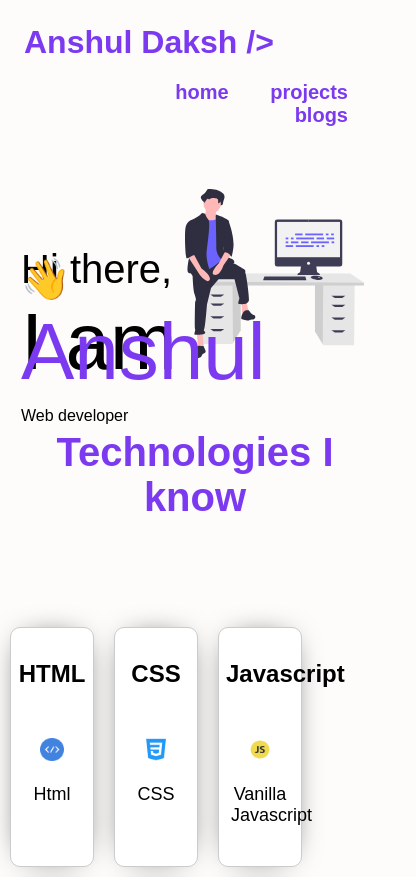
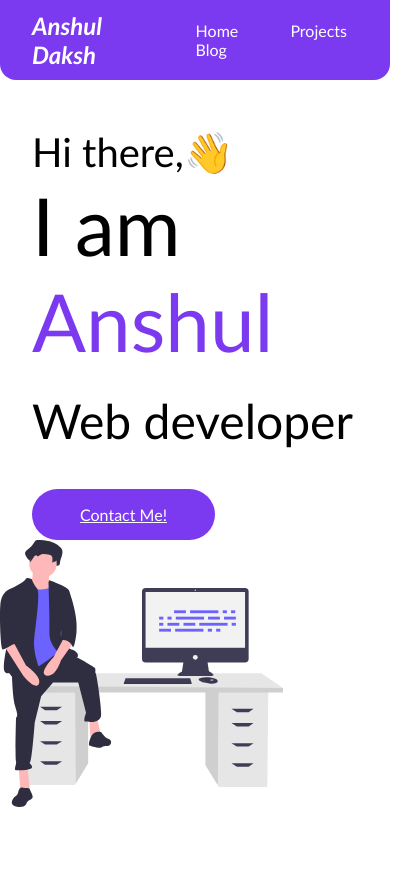
Before and after one commit to anshuldaksh2016/portfolio-site, a plain HTML site: page index.html in a window 390 px wide. Shown: the top 877 px of the page, 416 px wide, since content can reach past the window. Drawn offline with Linux system fonts and the light colour scheme; files that its build step writes are made by us from their sources.

Commit message:
navbar and hero are responsive

```diff
--- a/index.html
+++ b/index.html
@@ -12,7 +12,7 @@
 
 <body>
 
-    <nav class="nav container navigation">
+    <!--<nav class="nav container navigation">
 
         <div class="nav-brand">Anshul Daksh /></div>
         <ul class="non-bullet nav-pills">
@@ -26,18 +26,35 @@
                 <a class="link" href="/blogs.html">blogs</a>
             </li>
         </ul>
+    </nav>-->
+    <!-- testing some code  -->
+
+
+    <nav>
+        <div class="logo">Anshul Daksh</div>
+        <div class="nav-items">
+            <a href="">Home</a>
+            <a href="/projects.html">Projects</a>
+            <a href="/blogs.html">Blog</a>
+        </div>
     </nav>
+    <!-- navbar done -->
 
     <!-- header -->
     <header class="hero">
-        <div class="slide">
-            <img class="hero-img" src="/images/undraw_feeling_proud_qne1.svg" />
-        </div>
-
-        <div class="hero-content">
-            <h3> Hi there,👋 </h3>
-            <h1>I am <span>Anshul</span> </h1>
-            <p>Web developer</p>
+        <div class="hero-container">
+            <div class="column-left">
+                <h3> Hi there,👋 </h3>
+                <h1>I am <span>Anshul</span> </h1>
+                <p>Web developer</p>
+                <button>
+                    <a href="linkedin.com/anshuldaksh2016" style="color: white; ">
+                        Contact Me!</a>
+                </button>
+            </div>
+            <div class="col-right">
+                <img class="hero-image" src="/images/undraw_feeling_proud_qne1.svg" />
+            </div>
 
         </div>
     </header>
--- a/styles.css
+++ b/styles.css
@@ -4,18 +4,114 @@
   --primary-color: #7c3af0;
   --dark-gray: #6b7280;
 }
-body {
-  font-family: "Work Sans", sans-serif;
-  margin: 0px;
-  overflow: visible;
+
+* {
+  box-sizing: border-box;
   margin: 0;
-  background-color: #fdfcfa;
+  padding: 0;
+  font-family: "Trebuchet MS", "Lucida Sans Unicode", "Lucida Grande",
+    "Lucida Sans", Arial, sans-serif;
 }
-
 hr {
   margin: 1rem 0;
 }
 
+/* nav experiment */
+nav {
+  height: 80px;
+  background-color: transparent;
+  display: flex;
+  justify-content: space-between;
+  align-items: center;
+  padding: 0rem calc((100vw - 1300px) / 2);
+  background-color: var(--primary-color);
+  border-bottom-right-radius: 1rem;
+  border-bottom-left-radius: 1rem;
+  color: white;
+}
+
+.logo {
+  font-size: 1.5rem;
+  font-weight: bold;
+  font-style: italic;
+  padding: 0 2rem;
+}
+
+nav a {
+  text-decoration: none;
+  color: #000;
+  padding: 0 1.5rem;
+  color: white;
+}
+
+.hero-container {
+  display: grid;
+  grid-template-columns: 1fr 1fr;
+  height: 95vh;
+  padding: 3rem calc((100vw - 1300px) / 2);
+}
+
+.column-left {
+  display: flex;
+  flex-direction: column;
+  justify-content: center;
+  align-items: flex-start;
+  padding: 0 2rem;
+}
+
+.column-left h1 {
+  margin-bottom: 1rem;
+  font-size: 5rem;
+  font-weight: 500;
+  background-color: linear-gradient(90deg, #1565c0, #b92b27);
+}
+
+.column-left h3 {
+  font-weight: 500;
+  font-size: 40px;
+}
+
+.hero-container .column-left span {
+  color: var(--primary-color);
+}
+.column-left p {
+  margin-bottom: 2rem;
+  font-size: 3rem;
+  line-height: 1.5;
+}
+button {
+  padding: 1rem 3rem;
+  font-size: 1rem;
+  border: none;
+  background-color: #000;
+  border-radius: 2rem;
+  color: white;
+  background-color: var(--primary-color);
+  outline-style: none;
+}
+
+button:hover {
+  background-color: rgb(19, 20, 21);
+  cursor: pointer;
+}
+
+.column-right {
+  display: flex;
+  justify-content: center;
+  align-items: center;
+  padding: 0rem 2rem;
+}
+
+.hero-image {
+  max-width: 90%;
+  height: 80%;
+}
+
+@media screen and (max-width: 768px) {
+  .hero-container {
+    grid-template-columns: 1fr;
+  }
+}
 /* container */
 
 .container {
@@ -96,7 +192,7 @@ nav .link:hover {
 
 /*header*/
 
-.hero {
+/*.hero {
   margin-top: 2px;
   padding: 1rem;
   position: relative;
@@ -114,21 +210,7 @@ nav .link:hover {
   margin-left: 5px;
   width: 50%;
   line-height: 10px;
-}
-
-.hero-content h3 {
-  font-weight: 300;
-  font-size: 40px;
-}
-
-.hero-content h1 {
-  font-weight: 500;
-  font-size: 80px;
-}
-
-.hero-content span {
-  color: var(--primary-color);
-}
+}*/
 
 /* section  */
 
@@ -137,6 +219,7 @@ nav .link:hover {
   font-size: 3rem;
   color: var(--primary-color);
   text-transform: uppercase;
+  margin-top: 3rem;
 }
 
 /* footer */
@@ -175,8 +258,8 @@ nav .link:hover {
 /* new skills section */
 
 .heading {
+  margin-top: 4rem;
   text-align: center;
-  margin: 0;
   font-size: 30px;
   margin-bottom: 50px;
   color: var(--primary-color);
@@ -184,9 +267,13 @@ nav .link:hover {
 
 .skill-container {
   display: flex;
+  justify-content: space-between;
+  flex-wrap: wrap;
+  position: relative;
 }
 
 .card {
+  flex: 0 1 calc(25% - 1em);
   width: 20%;
   background: #fff;
   border: 1px solid #ccc;
@@ -195,6 +282,27 @@ nav .link:hover {
   padding: 2px;
   box-shadow: 0 0 2em -1em black;
   transition: 0.3s;
+}
+
+/* media queries for the responsiveness */
+
+@media screen and (min-width: 40em) {
+  .skill-container {
+    display: flex;
+    flex-wrap: wrap;
+    justify-content: space-between;
+  }
+  .heading {
+    position: relative;
+  }
+  .card {
+    flex: 0 1 calc(25% - 1em);
+  }
+}
+@media screen and (min-width: 60em) {
+  .card {
+    flex: 0 1 calc(25% - 1em);
+  }
 }
 
 .card-header {
@@ -216,20 +324,6 @@ nav .link:hover {
 .card img {
   text-align: center;
   width: 40%;
-}
-
-@media screen and (max-width: 620px) {
-  .skill-container {
-    flex-wrap: wrap;
-  }
-
-  .heading {
-    padding: 20px;
-    font-size: 20px;
-  }
-  .card {
-    width: 20%;
-  }
 }
 
 /* style for blog  */
```
Also changed, not shown: blogs.html (+7 -14 lines), projects.html (+7 -14 lines).
